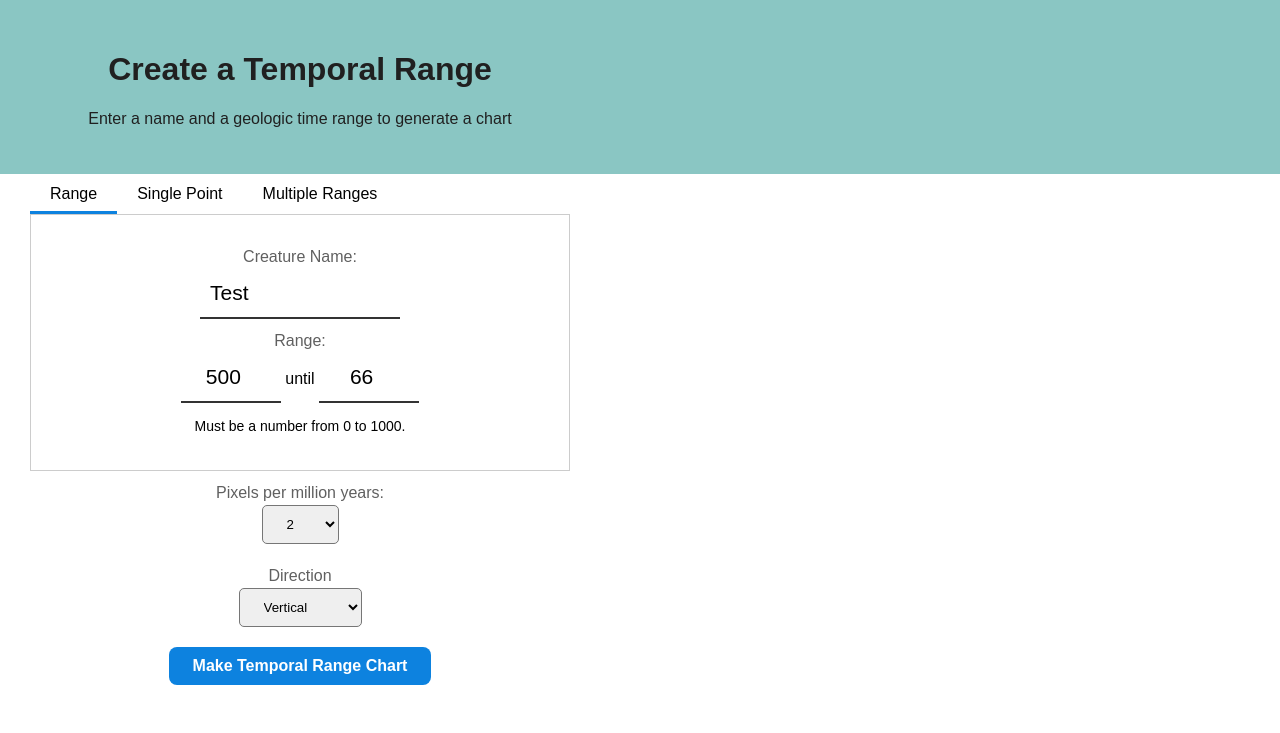
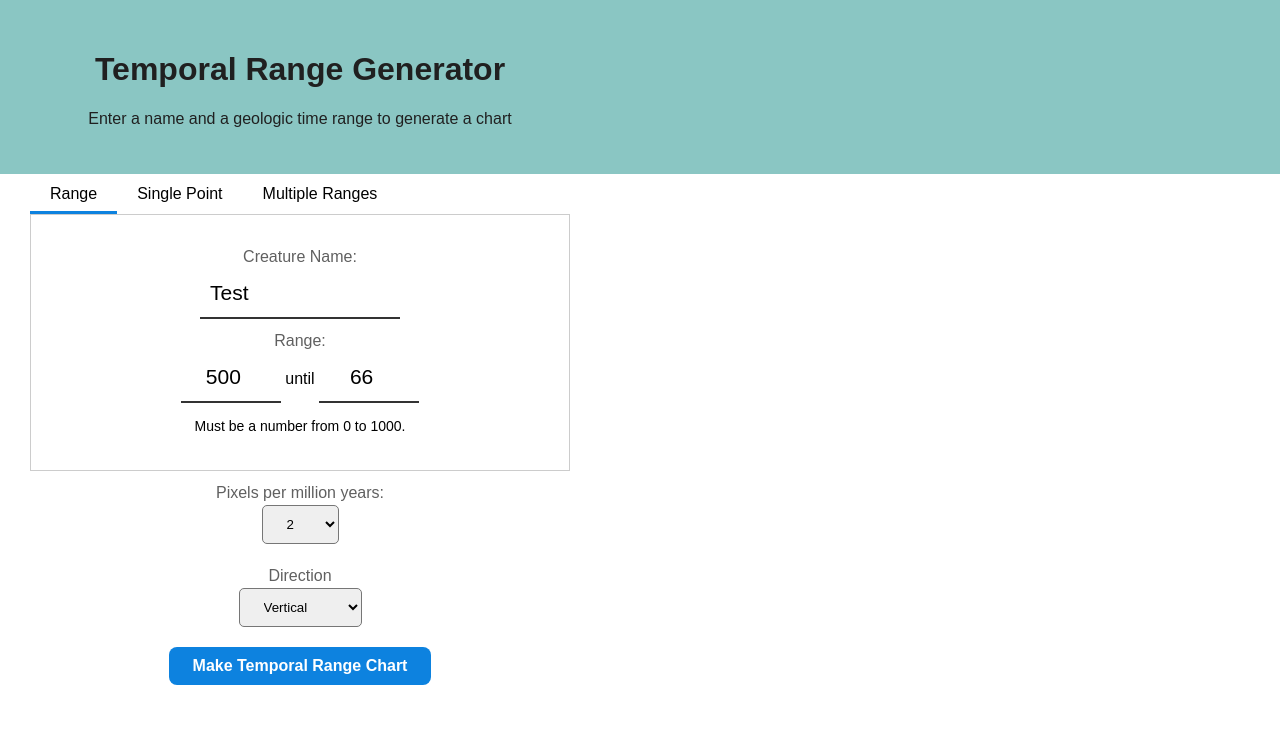
Before and after one commit to cngodles/temporal-range, a plain HTML site: page index.html in a window 1280 px wide. Shown: the top 733 px of the page. Drawn offline with Linux system fonts and the light colour scheme.

Commit message:
Name change

```diff
--- a/index.html
+++ b/index.html
@@ -13,7 +13,7 @@
   <div>
     <header>
       <div class="inner">
-        <h1>Create a Temporal Range</h1>
+        <h1>Temporal Range Generator</h1>
         <p>Enter a name and a geologic time range to generate a chart</p>
       </div>
     </header>
```
